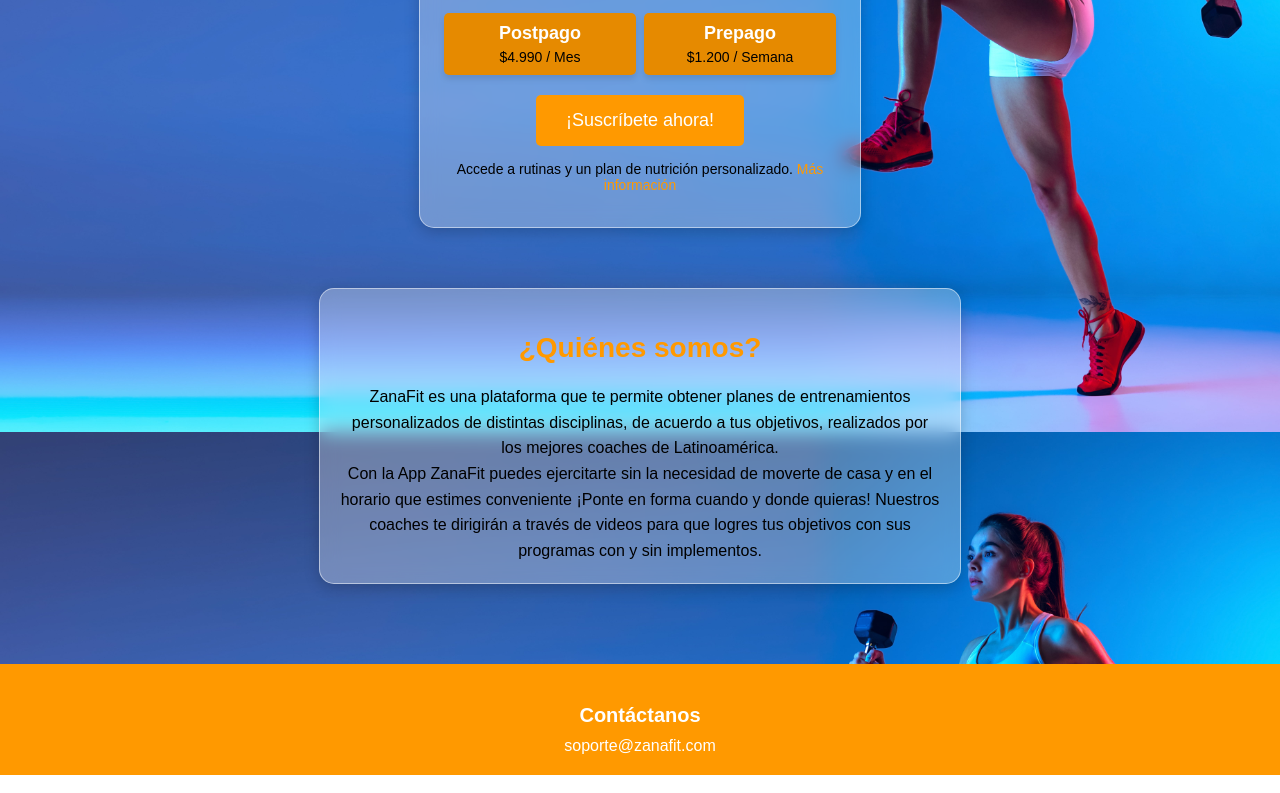
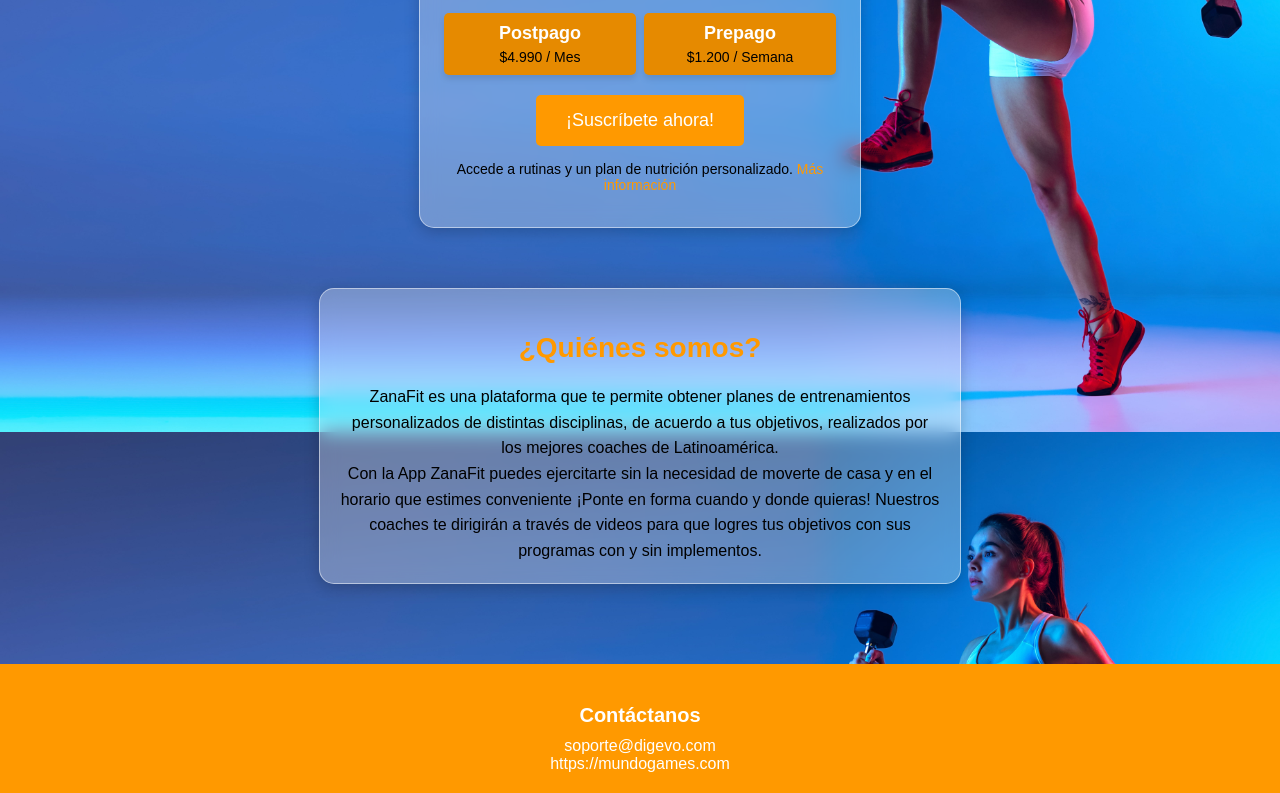
Before and after one commit to micafocafan24/hosting2, a plain HTML site: page index.html in a window 1280 px wide. Shown: the part 368-1161 px from the top of the page. Drawn offline with Linux system fonts and the light colour scheme.

Commit message:
Update index.html

```diff
--- a/index.html
+++ b/index.html
@@ -271,7 +271,8 @@
     <!-- Footer -->
     <footer>
         <h3>Contáctanos</h3>
-        <p>soporte@zanafit.com</p>
+        <p>soporte@digevo.com</p>
+        <p>https://mundogames.com</p>
     </footer>
 
     <script>
```
